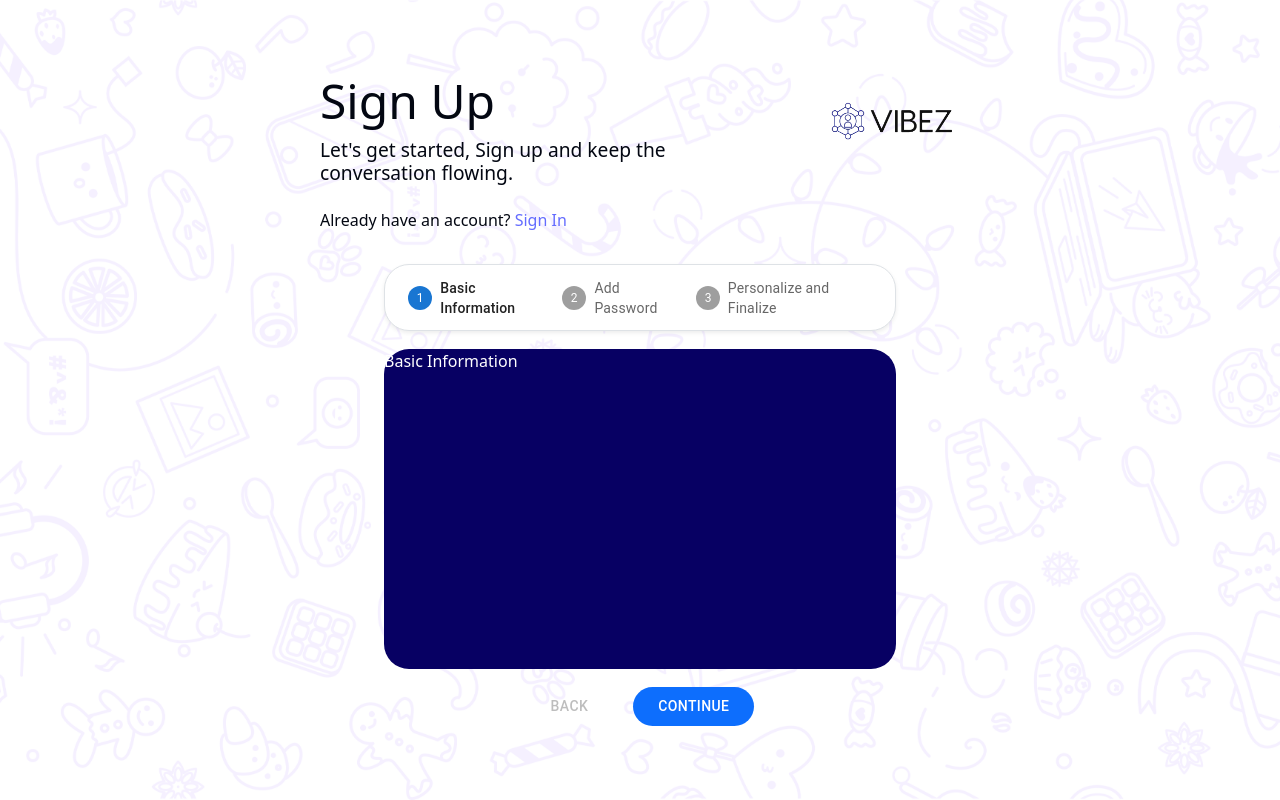
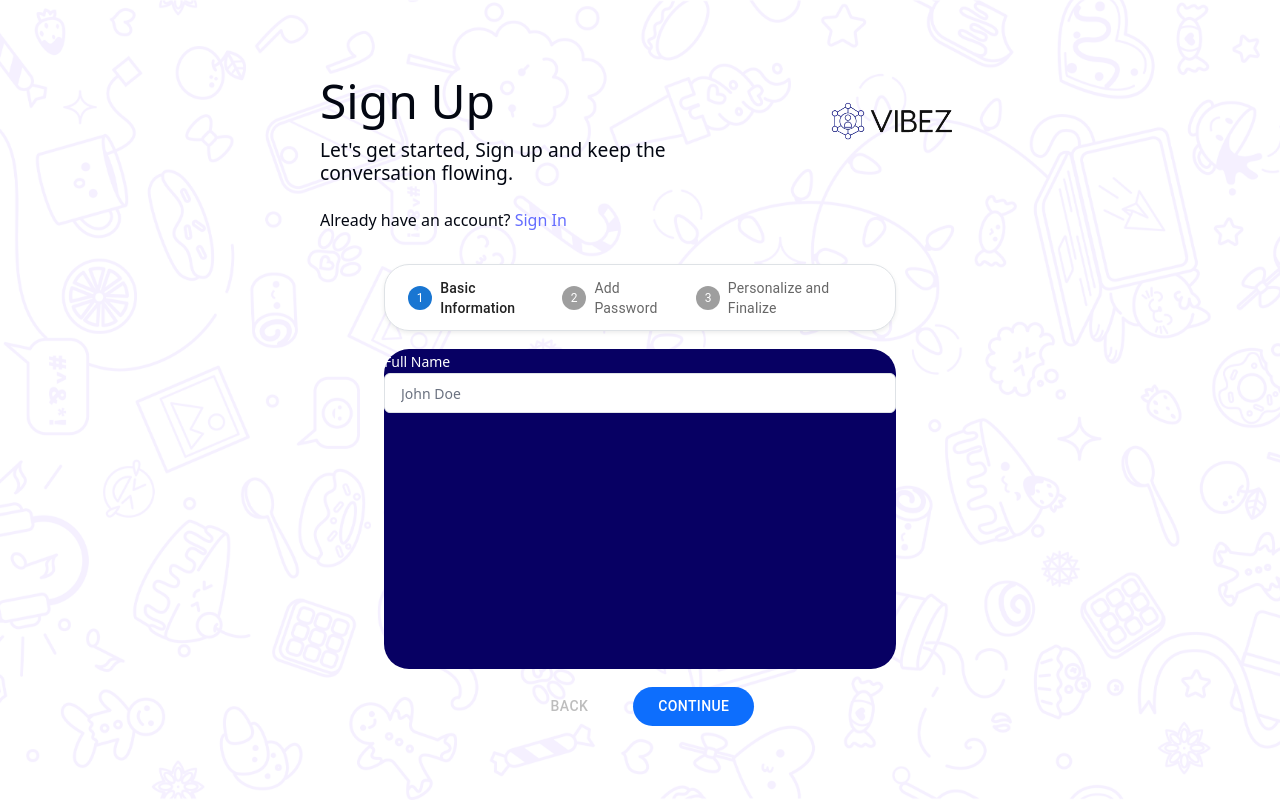
Before and after one commit to OshithRoshantha/Vibez-client, a React (Vite) app: page /Signup in a window 1280 px wide. Built offline with nearby package versions, Linux system fonts and the light colour scheme.

Commit message:
add input fields for full name in SignupElement; enhance user input experience

```diff
--- a/src/Components/SignupElement.jsx
+++ b/src/Components/SignupElement.jsx
@@ -6,6 +6,8 @@ import Step from '@mui/material/Step';
 import StepLabel from '@mui/material/StepLabel';
 import Button from '@mui/material/Button';
 import { Card } from './ui/card';
+import { Input } from "@/components/ui/input"
+import { Label } from "@/components/ui/label"
 import { useNavigate } from 'react-router-dom';
 
 
@@ -58,7 +60,10 @@ export default function SignupElement() {
     </Box>
     </Card>
     <div className='stepper-content'>
-        {activeStep === 0 && <div>Basic Information</div>}
+        {activeStep === 0 && <div>
+          <Label htmlFor="email">Full Name</Label>
+          <Input type="text" id="fName" placeholder="John Doe" />
+        </div>}
         {activeStep === 1 && <div>Add Password</div>}
         {activeStep === 2 && <div>Personalize and Finalize</div>}
     </div>
```
